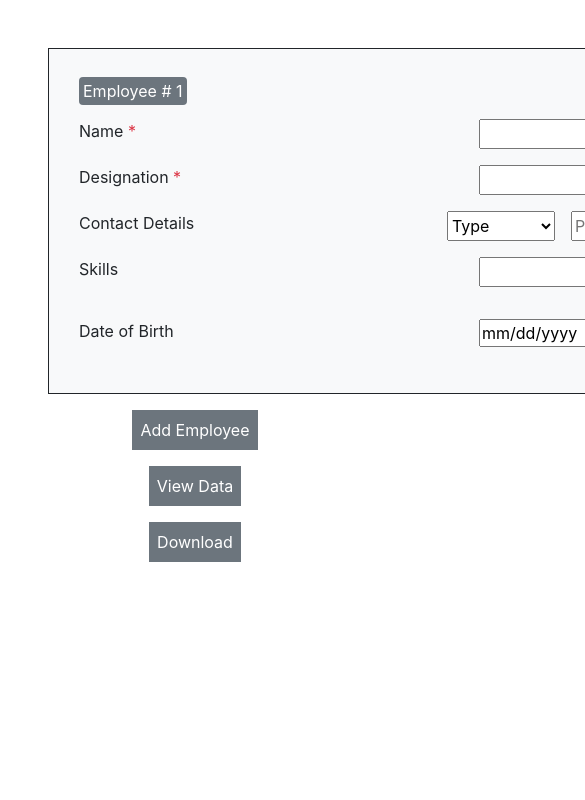
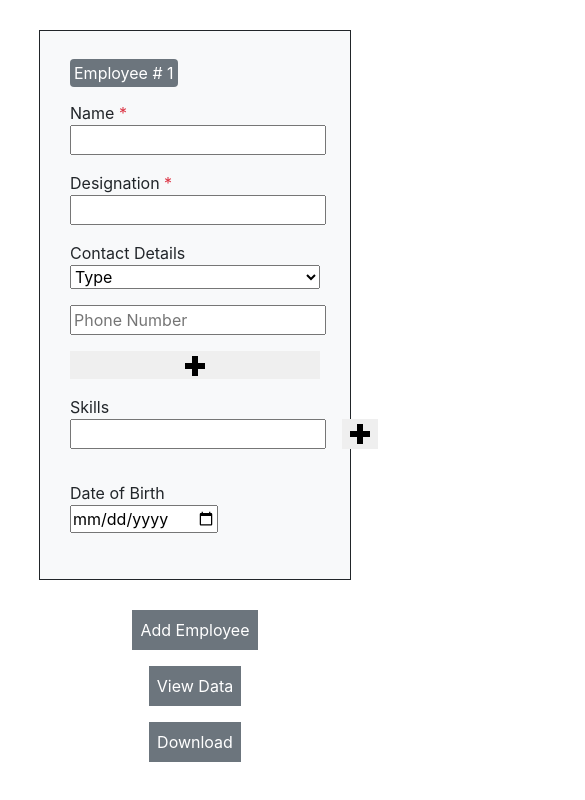
Before and after one commit to NitinSirsath/antstack-task, a React (Create React App) app: page / in a window 390 px wide. Shown: the top 800 px of the page, 585 px wide, since content can reach past the window. Built offline with nearby package versions, Linux system fonts and the light colour scheme.

Commit message:
bug fixes

```diff
--- a/src/App.css
+++ b/src/App.css
@@ -15,11 +15,20 @@ input[type="number"]::-webkit-outer-spin-button {
 	.main_form_container_mobile {
 		flex-direction: row;
 	}
+	.input_table_style {
+		flex-direction: column;
+	}
+	.contact_field {
+		flex-direction: column;
+		max-width: 250px;
+	}
 }
 
 .form {
-	width: fit-content;
+	/* width: fit-content; */
 	padding: 30px;
+	width: 80%;
+	margin: 30px auto;
 }
 
 .input_table_style {
@@ -72,3 +81,7 @@ li {
 	/* grid-template-columns: repeat(auto-fit, 1fr); */
 	grid-template-columns: repeat(5, 1fr);
 }
+.App {
+	height: 100vh;
+	width: 100vw;
+}
--- a/src/App.js
+++ b/src/App.js
@@ -3,7 +3,7 @@ import Form from "./components/Form";
 
 function App() {
 	return (
-		<div className='App container p-5'>
+		<div className='App '>
 			<Form />
 		</div>
 	);
--- a/src/components/AddEmployee.jsx
+++ /dev/null
@@ -1,20 +0,0 @@
-import React from "react";
-
-const AddEmployee = ({ employeeData, formData, setEmployee }) => {
-	const addNewEmployee = () => {
-		setEmployee([...employeeData], formData);
-		console.log(employeeData);
-	};
-	return (
-		<div className='m-3 d-flex justify-content-center'>
-			<button
-				type='button'
-				onClick={() => addNewEmployee()}
-				className='p-2 bg-secondary text-white'>
-				Add Employee
-			</button>
-		</div>
-	);
-};
-
-export default AddEmployee;
--- a/src/components/ContactField.jsx
+++ b/src/components/ContactField.jsx
@@ -50,10 +50,10 @@ const ContactField = ({ contactData, setContactData, intialContact }) => {
 	};
 
 	return (
-		<div className='input_field_style gap-3'>
+		<div className='input_field_style gap-3 '>
 			{contactData.map((contact, idx) => {
 				return (
-					<div className='d-flex gap-3' key={idx}>
+					<div className='d-flex gap-3 contact_field' key={idx}>
 						<select
 							name='type'
 							value={contact.type}
--- a/src/components/DateInput.jsx
+++ b/src/components/DateInput.jsx
@@ -1,5 +1,4 @@
 import React from "react";
-import { useState } from "react";
 
 const DateInput = ({ date, setDate }) => {
 	// const [date, setDate] = useState();
--- a/src/components/Form.jsx
+++ b/src/components/Form.jsx
@@ -1,6 +1,6 @@
 import React from "react";
 import { useState } from "react";
-import AddEmployee from "./AddEmployee";
+
 import ContactField from "./ContactField";
 import DateInput from "./DateInput";
 import Download from "./Download";
@@ -19,13 +19,13 @@ const Form = () => {
 		number: "",
 	};
 
-	const formDataObject = {
-		name: "",
-		designation: "",
-		contacts: [],
-		skills: [],
-		dob: "",
-	};
+	// const formDataObject = {
+	// 	name: "",
+	// 	designation: "",
+	// 	contacts: [],
+	// 	skills: [],
+	// 	dob: "",
+	// };
 
 	const [staticValues, setStaticValues] = useState(initialValues);
 	const [contactData, setContactData] = useState([intialContact]);
@@ -81,7 +81,7 @@ const Form = () => {
 	return (
 		<>
 			<form onSubmit={handleSubmit}>
-				<div className='container border bg-light border-dark form'>
+				<div className='border bg-light border-dark form'>
 					<span className=' bg-secondary text-white p-1 rounded'>
 						Employee # {employeeNumber + 1}
 					</span>
```
